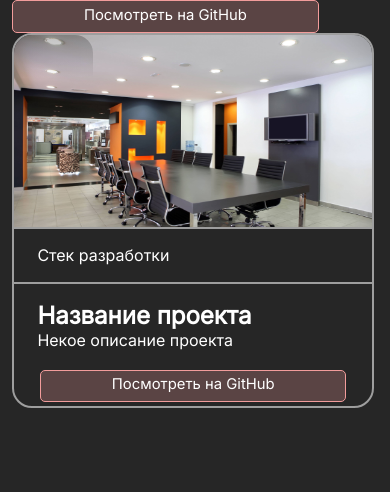
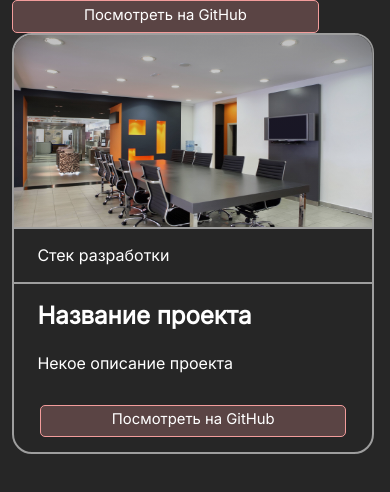
Before and after one commit to POloznikovKonstantin/IldarFarkhutdinov.github.io, a React (Create React App) app in the folder lend/: page / in a window 390 px wide. Shown: the top 492 px of the page. Built offline with nearby package versions, Linux system fonts and the light colour scheme.

Commit message:
edd card component

```diff
--- a/lend/src/components/UI/Card/Card.css
+++ b/lend/src/components/UI/Card/Card.css
@@ -44,6 +44,7 @@
 }
 
 .card-header-text {
+    margin-bottom: calc(25/1920 * 100vw);
     word-break: break-all;
 }
 
@@ -73,6 +74,11 @@
         padding-top: calc(18/640 * 100vw);
         padding-bottom: calc(18/640 * 100vw);
     }
+
+    .card-header-text {
+        margin-bottom: calc(25/640 * 100vw);
+    }
+
     .card-stack{
         padding-left: calc(25/640 * 100vw);
         padding-right: calc(25/640 * 100vw);
@@ -81,6 +87,16 @@
     .card-button{
         width: calc(335/640 * 100vw);
         height: calc(37/640 * 100vw);
+    }
+
+    .card-image-gradient {
+        width: calc(386/640 * 100vw);
+        height: calc(207/640 * 100vw);
+    }
+
+    .card-footer {
+        margin-top: calc(16/640 * 100vw);
+        margin-bottom: calc(16/640 * 100vw);
     }
 }
 
@@ -98,6 +114,11 @@
         padding-top: calc(18/420 * 100vw);
         padding-bottom: calc(18/420 * 100vw);
     }
+
+    .card-header-text {
+        margin-bottom: calc(25/420 * 100vw);
+    }
+
     .card-stack{
         padding-left: calc(25/420 * 100vw);
         padding-right: calc(25/420 * 100vw);
@@ -108,4 +129,14 @@
         width: calc(335/420 * 100vw);
         height: calc(37/420 * 100vw);
     }
+
+    .card-image-gradient {
+        width: calc(386/420 * 100vw);
+        height: calc(207/420 * 100vw);
+    }
+
+    .card-footer {
+        margin-top: calc(16/420 * 100vw);
+        margin-bottom: calc(16/420 * 100vw);
+    }
 }
```
